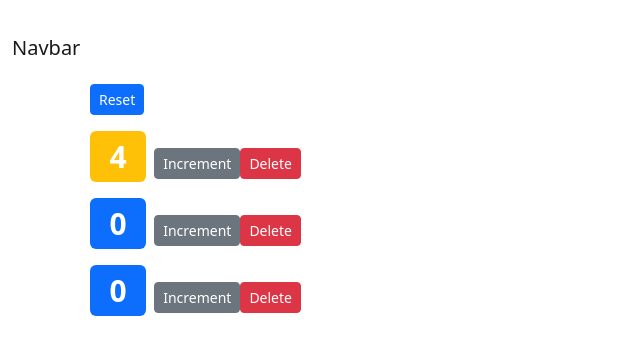
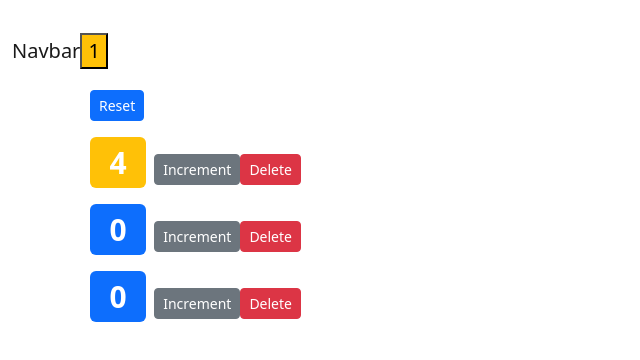
Before and after one commit to manas-shinde/Counter-App, a React (Create React App) app: page / in a window 1280 px wide. Shown: the top 360 px of the page, without its empty margins (0-640 px from the left). Built offline with nearby package versions, Linux system fonts and the light colour scheme.

Commit message:
Convert to Stateless Functional Component.

```diff
--- a/src/components/navbar.jsx
+++ b/src/components/navbar.jsx
@@ -1,21 +1,17 @@
-import React, { Component } from "react";
-class Navbar extends Component {
-  state = {};
-  render() {
-    console.log(this.props);
+import React from "react";
+
+const Navbar = (props) => {
   return (
     <nav className="navbar bg-body-tertiary">
       <div className="container-fluid">
         <a className="navbar-brand" href="manas">
           Navbar
-            <span className="badge badge-pill badge-secondary">
-              {this.props.totalCounter}
-            </span>
+          <button className="bg bg-pill bg-warning">
+            {props.totalCounter}
+          </button>
         </a>
       </div>
     </nav>
   );
-  }
-}
-
+};
 export default Navbar;
```
Lines whose indentation alone changed are shown as unchanged.
